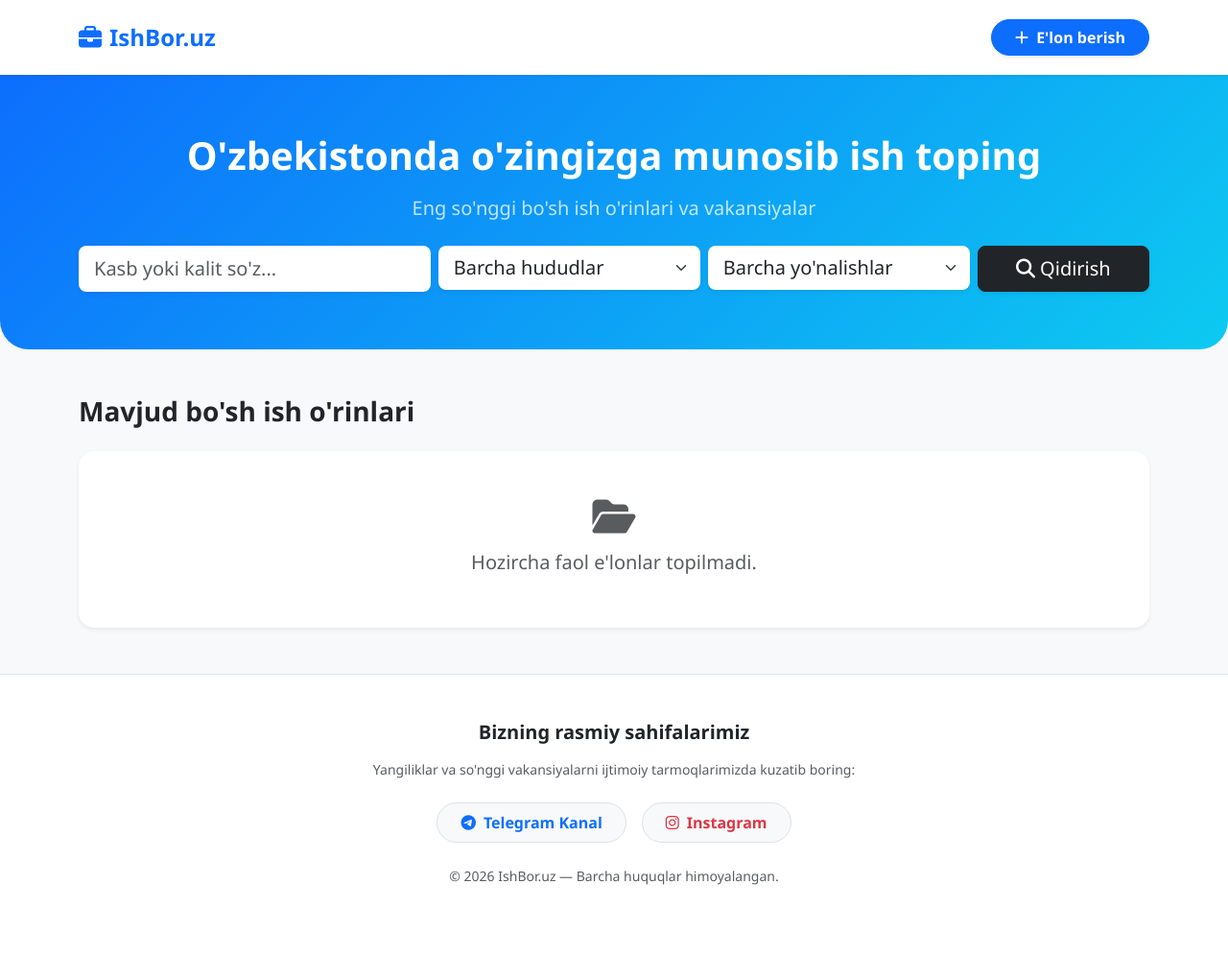
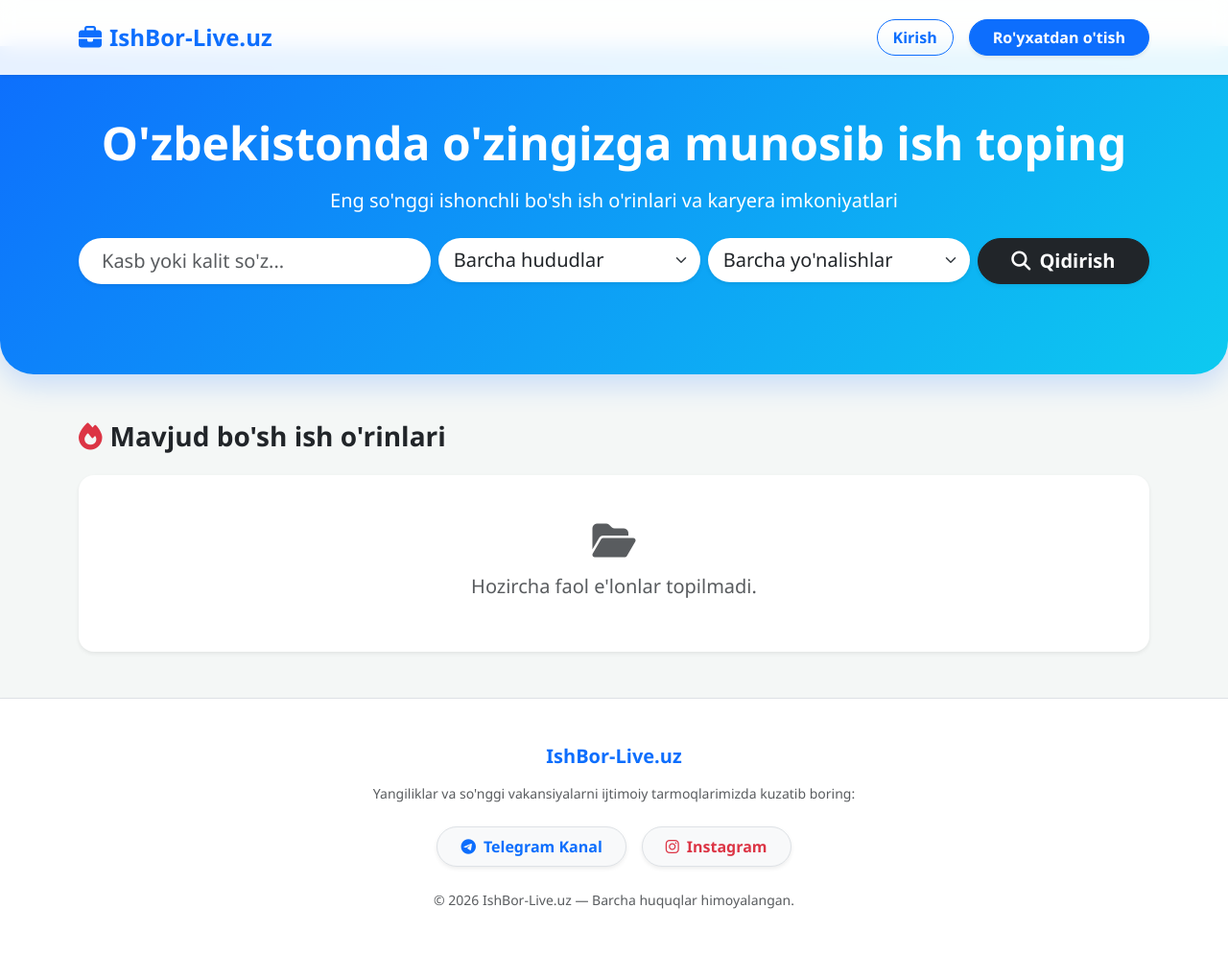
Before and after one commit to xlemann0/ishbor, a Flask app: page / in a window 1280 px wide. Shown: the whole page at 96% size. Before the commit the page ends 922 px from the top, so only its background shows below. Run offline with Flask 3, Linux system fonts and the light colour scheme.

Commit message:
Update index.html

```diff
--- a/templates/index.html
+++ b/templates/index.html
@@ -3,42 +3,48 @@
 <head>
     <meta charset="UTF-8">
     <meta name="viewport" content="width=device-width, initial-scale=1.0">
-    <title>IshBor.uz - O'zbekistondagi bo'sh ish o'rinlari</title>
-    <!-- Bootstrap 5 CSS -->
+    <title>IshBor-Live.uz - O'zbekistondagi bo'sh ish o'rinlari</title>
     <link href="https://cdn.jsdelivr.net/npm/bootstrap@5.3.2/dist/css/bootstrap.min.css" rel="stylesheet">
-    <!-- FontAwesome Icons -->
     <link rel="stylesheet" href="https://cdnjs.cloudflare.com/ajax/libs/font-awesome/6.4.2/css/all.min.css">
     <style>
-        body { background-color: #f8f9fa; font-family: 'Segoe UI', Tahoma, Geneva, Verdana, sans-serif; }
-        .hero-section { background: linear-gradient(135deg, #0d6efd, #0dcaf0); color: white; padding: 60px 0; border-radius: 0 0 30px 30px; }
-        .job-card { transition: transform 0.2s; border: none; border-radius: 15px; box-shadow: 0 4px 6px rgba(0,0,0,0.05); }
-        .job-card:hover { transform: translateY(-5px); box-shadow: 0 10px 15px rgba(0,0,0,0.1); }
+        body { background-color: #f4f7f6; font-family: 'Segoe UI', Tahoma, Geneva, Verdana, sans-serif; }
+        .hero-section { background: linear-gradient(135deg, #0d6efd, #0dcaf0); color: white; padding: 70px 0; border-radius: 0 0 35px 35px; box-shadow: 0 10px 30px rgba(13, 110, 253, 0.2); }
+        .job-card { transition: all 0.3s ease; border: none; border-radius: 16px; box-shadow: 0 4px 12px rgba(0,0,0,0.05); background: white; }
+        .job-card:hover { transform: translateY(-6px); box-shadow: 0 12px 25px rgba(0,0,0,0.1); }
+        .navbar { backdrop-filter: blur(10px); background-color: rgba(255, 255, 255, 0.9) !important; }
     </style>
 </head>
 <body>
 
     <!-- Navbar -->
-    <nav class="navbar navbar-expand-lg navbar-light bg-white shadow-sm py-3">
+    <nav class="navbar navbar-expand-lg navbar-light fixed-top shadow-sm py-3">
         <div class="container">
-            <a class="navbar-brand fw-bold text-primary fs-4" href="/"><i class="fa-solid fa-briefcase me-2"></i>IshBor.uz</a>
-            <div class="d-flex align-items-center gap-2">
+            <a class="navbar-brand fw-bold text-primary fs-4" href="/"><i class="fa-solid fa-briefcase me-2"></i>IshBor-Live.uz</a>
+            <div class="d-flex align-items-center gap-3">
+                {% if session.get('user_id') %}
+                    <span class="text-secondary fw-semibold small d-none d-md-inline"><i class="fa-solid fa-user-circle me-1"></i> {{ session.get('user_name') }}</span>
                     <a href="/add-job" class="btn btn-primary rounded-pill px-4 fw-semibold shadow-sm"><i class="fa-solid fa-plus me-1"></i> E'lon berish</a>
+                    <a href="/logout" class="btn btn-outline-danger rounded-pill px-3 btn-sm"><i class="fa-solid fa-right-from-bracket"></i></a>
+                {% else %}
+                    <a href="/login" class="btn btn-outline-primary rounded-pill px-3 fw-semibold">Kirish</a>
+                    <a href="/register" class="btn btn-primary rounded-pill px-4 fw-semibold shadow-sm">Ro'yxatdan o'tish</a>
+                {% endif %}
             </div>
         </div>
     </nav>
 
-    <!-- Hero / Qidiruv qismi -->
-    <div class="hero-section text-center mb-5">
-        <div class="container">
-            <h1 class="fw-bold mb-3">O'zbekistonda o'zingizga munosib ish toping</h1>
-            <p class="lead mb-4 opacity-75">Eng so'nggi bo'sh ish o'rinlari va vakansiyalar</p>
+    <!-- Hero Section -->
+    <div class="hero-section text-center mt-5 pt-5 mb-5">
+        <div class="container py-4">
+            <h1 class="fw-bold display-5 mb-3">O'zbekistonda o'zingizga munosib ish toping</h1>
+            <p class="lead mb-4 opacity-90">Eng so'nggi ishonchli bo'sh ish o'rinlari va karyera imkoniyatlari</p>
 
             <form method="GET" action="/" class="row g-2 justify-content-center">
                 <div class="col-md-4">
-                    <input type="text" name="q" class="form-control form-control-lg border-0 shadow-sm" placeholder="Kasb yoki kalit so'z..." value="{{ request.args.get('q', '') }}">
+                    <input type="text" name="q" class="form-control form-control-lg border-0 shadow-sm rounded-pill px-4" placeholder="Kasb yoki kalit so'z..." value="{{ request.args.get('q', '') }}">
                 </div>
                 <div class="col-md-3">
-                    <select name="region" class="form-select form-select-lg border-0 shadow-sm">
+                    <select name="region" class="form-select form-select-lg border-0 shadow-sm rounded-pill px-3">
                         <option value="Barchasi">Barcha hududlar</option>
                         {% for reg in regions %}
                         <option value="{{ reg }}" {% if request.args.get('region') == reg %}selected{% endif %}>{{ reg }}</option>
@@ -46,7 +52,7 @@
                     </select>
                 </div>
                 <div class="col-md-3">
-                    <select name="category" class="form-select form-select-lg border-0 shadow-sm">
+                    <select name="category" class="form-select form-select-lg border-0 shadow-sm rounded-pill px-3">
                         <option value="Barchasi">Barcha yo'nalishlar</option>
                         {% for cat in categories %}
                         <option value="{{ cat }}" {% if request.args.get('category') == cat %}selected{% endif %}>{{ cat }}</option>
@@ -54,70 +60,67 @@
                     </select>
                 </div>
                 <div class="col-md-2">
-                    <button type="submit" class="btn btn-dark btn-lg w-100 shadow-sm"><i class="fa-solid fa-search"></i> Qidirish</button>
+                    <button type="submit" class="btn btn-dark btn-lg w-100 rounded-pill shadow-sm fw-semibold"><i class="fa-solid fa-search me-1"></i> Qidirish</button>
                 </div>
             </form>
         </div>
     </div>
 
-    <!-- Asosiy qism / E'lonlar ro'yxati -->
+    <!-- Jobs List -->
     <div class="container mb-5">
-        <h3 class="fw-bold mb-4">Mavjud bo'sh ish o'rinlari</h3>
+        <h3 class="fw-bold mb-4 text-dark"><i class="fa-solid fa-fire text-danger me-2"></i>Mavjud bo'sh ish o'rinlari</h3>
 
         {% if jobs %}
         <div class="row row-cols-1 row-cols-md-2 g-4">
             {% for job in jobs %}
             <div class="col">
-                <div class="card job-card h-100 p-3 bg-white">
-                    <div class="card-body">
+                <div class="card job-card h-100 p-4">
                     <div class="d-flex justify-content-between align-items-start mb-2">
                         <h4 class="card-title fw-bold text-dark mb-0">{{ job.title }}</h4>
-                            <span class="badge bg-primary bg-opacity-10 text-primary px-3 py-2 rounded-pill">{{ job.category }}</span>
+                        <span class="badge bg-primary bg-opacity-10 text-primary px-3 py-2 rounded-pill fw-semibold">{{ job.category }}</span>
                     </div>
-                        <h6 class="text-muted mb-3"><i class="fa-solid fa-building me-1"></i> {{ job.company }}</h6>
+                    <h6 class="text-muted mb-3"><i class="fa-solid fa-building text-secondary me-1"></i> {{ job.company }}</h6>
 
                     <div class="d-flex flex-wrap gap-2 mb-3">
-                            <span class="badge bg-light text-dark border"><i class="fa-solid fa-location-dot text-danger me-1"></i> {{ job.region }}</span>
-                            <span class="badge bg-light text-dark border"><i class="fa-solid fa-clock text-info me-1"></i> {{ job.job_type }}</span>
-                            <span class="badge bg-light text-dark border"><i class="fa-solid fa-wallet text-success me-1"></i> {{ job.salary }}</span>
-                            <span class="badge bg-light text-dark border"><i class="fa-solid fa-user-tie text-secondary me-1"></i> {{ job.experience }}</span>
+                        <span class="badge bg-light text-dark border px-3 py-2"><i class="fa-solid fa-location-dot text-danger me-1"></i> {{ job.region }}</span>
+                        <span class="badge bg-light text-dark border px-3 py-2"><i class="fa-solid fa-clock text-info me-1"></i> {{ job.job_type }}</span>
+                        <span class="badge bg-light text-dark border px-3 py-2"><i class="fa-solid fa-wallet text-success me-1"></i> {{ job.salary }}</span>
+                        <span class="badge bg-light text-dark border px-3 py-2"><i class="fa-solid fa-user-tie text-secondary me-1"></i> {{ job.experience }}</span>
                     </div>
 
                     <p class="card-text text-secondary mb-4" style="white-space: pre-line;">{{ job.description }}</p>
 
-                        <div class="d-flex gap-2">
-                            <a href="tel:{{ job.phone }}" class="btn btn-outline-primary flex-grow-1 fw-semibold"><i class="fa-solid fa-phone me-1"></i> {{ job.phone }}</a>
+                    <div class="d-flex gap-2 mt-auto">
+                        <a href="tel:{{ job.phone }}" class="btn btn-outline-primary flex-grow-1 fw-semibold rounded-pill"><i class="fa-solid fa-phone me-1"></i> {{ job.phone }}</a>
                         {% if job.telegram %}
-                            <a href="https://t.me/{{ job.telegram.replace('@', '') }}" target="_blank" class="btn btn-primary px-4 fw-semibold"><i class="fa-brands fa-telegram"></i></a>
+                        <a href="https://t.me/{{ job.telegram.replace('@', '') }}" target="_blank" class="btn btn-primary px-4 fw-semibold rounded-pill"><i class="fa-brands fa-telegram"></i></a>
                         {% endif %}
-                        </div>
                     </div>
                 </div>
             </div>
             {% endfor %}
         </div>
         {% else %}
-        <div class="text-center py-5 bg-white rounded-4 shadow-sm">
+        <div class="text-center py-5 bg-white rounded-4 shadow-sm border-0">
             <i class="fa-solid fa-folder-open text-muted fs-1 mb-3"></i>
             <h5 class="text-muted">Hozircha faol e'lonlar topilmadi.</h5>
         </div>
         {% endif %}
     </div>
 
-    <!-- Footer / Rasmiy sahifalarimiz -->
-    <footer class="bg-white border-top py-5 mt-5">
+    <!-- Footer -->
+    <footer class="bg-white border-top py-5 mt-5 shadow-sm">
         <div class="container text-center">
-            <h5 class="fw-bold mb-3">Bizning rasmiy sahifalarimiz</h5>
+            <h5 class="fw-bold mb-3 text-primary">IshBor-Live.uz</h5>
             <p class="text-muted small mb-4">Yangiliklar va so'nggi vakansiyalarni ijtimoiy tarmoqlarimizda kuzatib boring:</p>
             <div class="d-flex justify-content-center gap-3 mb-4">
-                <a href="https://t.me/Ishbor_Live" target="_blank" class="btn btn-light border px-4 py-2 rounded-pill text-primary fw-semibold"><i class="fa-brands fa-telegram me-2"></i>Telegram Kanal</a>
-                <a href="https://instagram.com/ishbor.live" target="_blank" class="btn btn-light border px-4 py-2 rounded-pill text-danger fw-semibold"><i class="fa-brands fa-instagram me-2"></i>Instagram</a>
+                <a href="https://t.me/Ishbor_Live" target="_blank" class="btn btn-light border px-4 py-2 rounded-pill text-primary fw-semibold shadow-sm"><i class="fa-brands fa-telegram me-2"></i>Telegram Kanal</a>
+                <a href="https://instagram.com/ishbor.live" target="_blank" class="btn btn-light border px-4 py-2 rounded-pill text-danger fw-semibold shadow-sm"><i class="fa-brands fa-instagram me-2"></i>Instagram</a>
             </div>
-            <p class="text-muted small mb-0">&copy; 2026 IshBor.uz — Barcha huquqlar himoyalangan.</p>
+            <p class="text-muted small mb-0">&copy; 2026 IshBor-Live.uz — Barcha huquqlar himoyalangan.</p>
         </div>
     </footer>
 
-    <!-- Bootstrap JS -->
     <script src="https://cdn.jsdelivr.net/npm/bootstrap@5.3.2/dist/js/bootstrap.bundle.min.js"></script>
 </body>
 </html>
```
Lines whose indentation alone changed are shown as unchanged.
